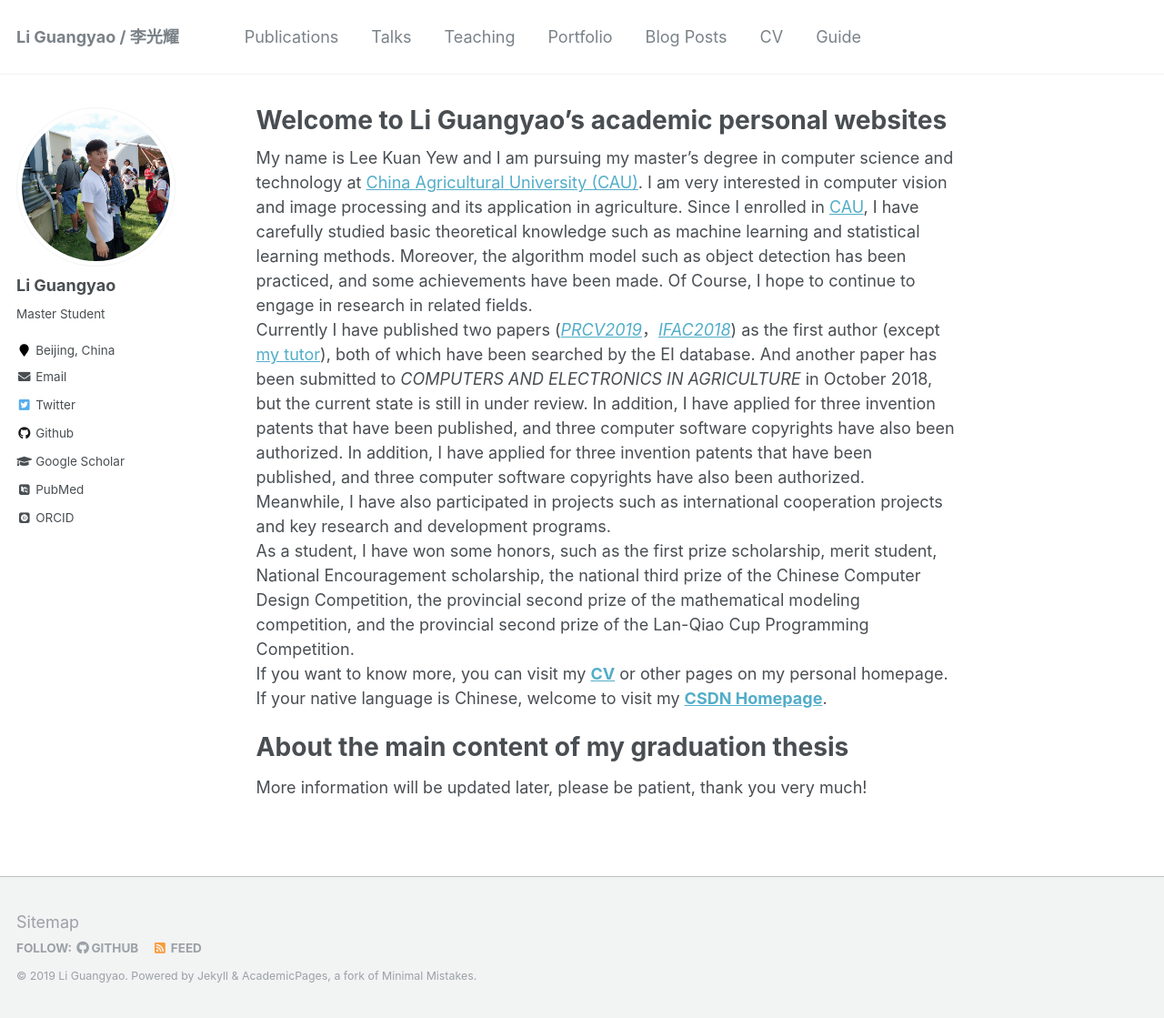
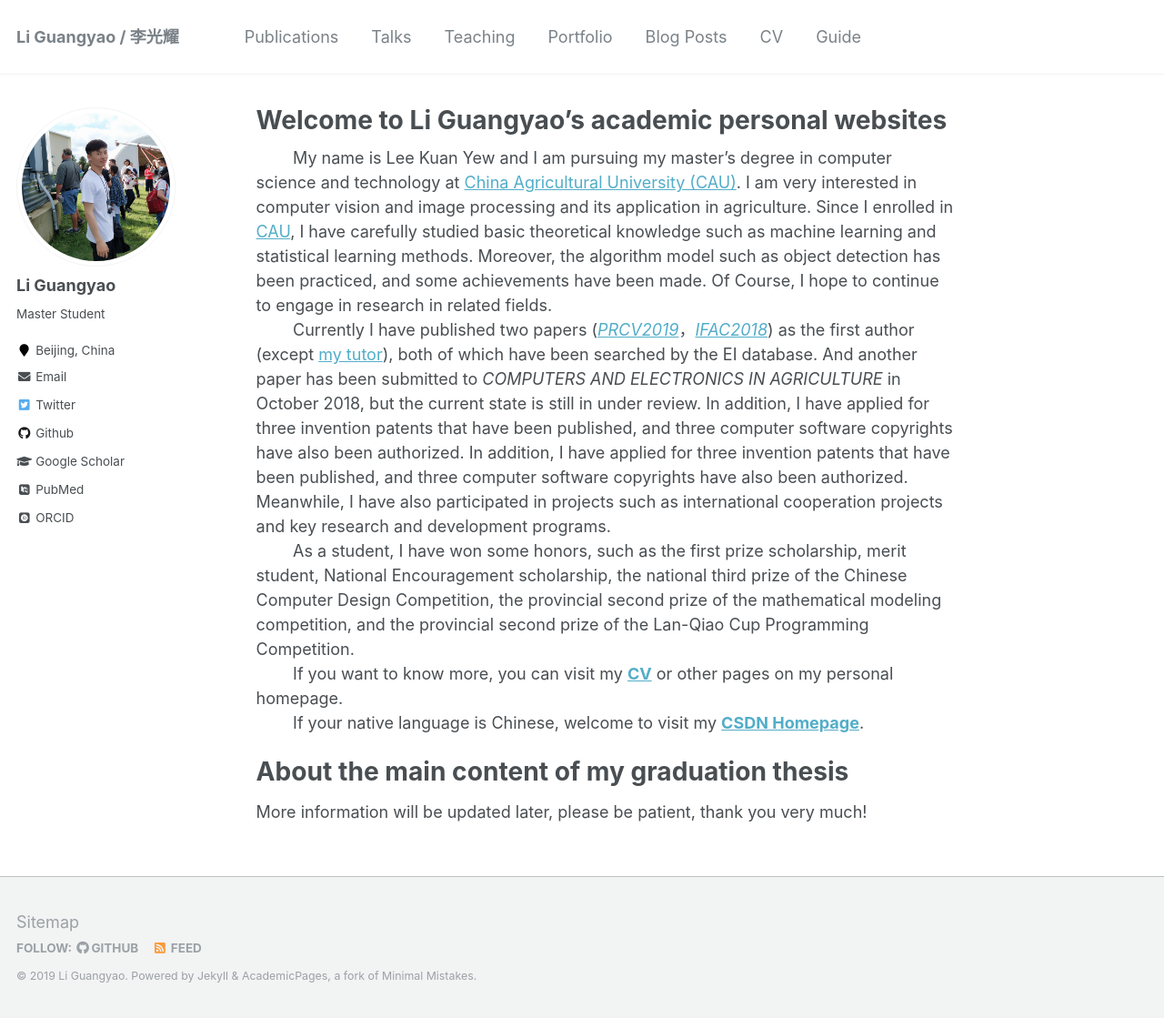
Before and after one commit to ayameyao/ayameyao.github.io_old-version, a Jekyll site: the page built from _pages/about.md, in a window 1280 px wide and 1119 px high. Shown: the whole window at 91% size. Built offline with Jekyll 4.4.1, drawn with Linux system fonts in a browser that asks for light colours; some web fonts are replaced.

Commit message:
Update about.md

```diff
--- a/_pages/about.md
+++ b/_pages/about.md
@@ -8,15 +8,11 @@ redirect_from:
   - /about.html
 ---
 
-My name is Lee Kuan Yew and I am pursuing my master's degree in computer science and technology at [China Agricultural University (CAU)](https://www.cau.edu.cn/). I am very interested in computer vision and image processing and its application in agriculture. Since I enrolled in [CAU](https://www.cau.edu.cn/), I have carefully studied basic theoretical knowledge such as machine learning and statistical learning methods. Moreover, the algorithm model such as object detection has been practiced, and some achievements have been made. Of Course, I hope to continue to engage in research in related fields.
-<br/>
-Currently I have published two papers ([<i>PRCV2019</i>](https://ayameyao.github.io/publication/2019-PRCV)，[<i>IFAC2018</i>](https://ayameyao.github.io/publication/2018-IFAC)) as the first author (except [my tutor](http://faculty.cau.edu.cn/xxdqxy/lzb/list.htm)), both of which have been searched by the EI database. And another paper has been submitted to <i>COMPUTERS AND ELECTRONICS IN AGRICULTURE</i> in October 2018, but the current state is still in under review. In addition, I have applied for three invention patents that have been published, and three computer software copyrights have also been authorized. In addition, I have applied for three invention patents that have been published, and three computer software copyrights have also been authorized. Meanwhile, I have also participated in projects such as international cooperation projects and key research and development programs.
-<br/>
-As a student, I have won some honors, such as the first prize scholarship, merit student, National Encouragement scholarship, the national third prize of the Chinese Computer Design Competition, the provincial second prize of the mathematical modeling competition, and the provincial second prize of the Lan-Qiao Cup Programming Competition.
-<br/>
-If you want to know more, you can visit my [**CV**](https://ayameyao.github.io/cv/) or other pages on my personal homepage.
-<br/>
-If your native language is Chinese, welcome to visit my [**CSDN Homepage**](https://blog.csdn.net/CAU_Ayao).
+&nbsp;&nbsp;&nbsp;&nbsp;&nbsp;&nbsp;&nbsp;&nbsp;My name is Lee Kuan Yew and I am pursuing my master's degree in computer science and technology at [China Agricultural University (CAU)](https://www.cau.edu.cn/). I am very interested in computer vision and image processing and its application in agriculture. Since I enrolled in [CAU](https://www.cau.edu.cn/), I have carefully studied basic theoretical knowledge such as machine learning and statistical learning methods. Moreover, the algorithm model such as object detection has been practiced, and some achievements have been made. Of Course, I hope to continue to engage in research in related fields.<br/>
+&nbsp;&nbsp;&nbsp;&nbsp;&nbsp;&nbsp;&nbsp;&nbsp;Currently I have published two papers ([<i>PRCV2019</i>](https://ayameyao.github.io/publication/2019-PRCV)，[<i>IFAC2018</i>](https://ayameyao.github.io/publication/2018-IFAC)) as the first author (except [my tutor](http://faculty.cau.edu.cn/xxdqxy/lzb/list.htm)), both of which have been searched by the EI database. And another paper has been submitted to <i>COMPUTERS AND ELECTRONICS IN AGRICULTURE</i> in October 2018, but the current state is still in under review. In addition, I have applied for three invention patents that have been published, and three computer software copyrights have also been authorized. In addition, I have applied for three invention patents that have been published, and three computer software copyrights have also been authorized. Meanwhile, I have also participated in projects such as international cooperation projects and key research and development programs.<br/>
+&nbsp;&nbsp;&nbsp;&nbsp;&nbsp;&nbsp;&nbsp;&nbsp;As a student, I have won some honors, such as the first prize scholarship, merit student, National Encouragement scholarship, the national third prize of the Chinese Computer Design Competition, the provincial second prize of the mathematical modeling competition, and the provincial second prize of the Lan-Qiao Cup Programming Competition. <br/>
+&nbsp;&nbsp;&nbsp;&nbsp;&nbsp;&nbsp;&nbsp;&nbsp;If you want to know more, you can visit my [**CV**](https://ayameyao.github.io/cv/) or other pages on my personal homepage.<br/>
+&nbsp;&nbsp;&nbsp;&nbsp;&nbsp;&nbsp;&nbsp;&nbsp;If your native language is Chinese, welcome to visit my [**CSDN Homepage**](https://blog.csdn.net/CAU_Ayao).
 
 About the main content of my graduation thesis
 ======
```
